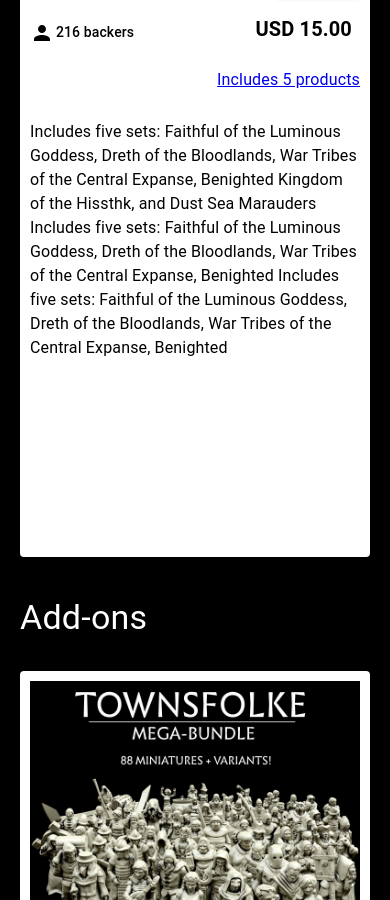
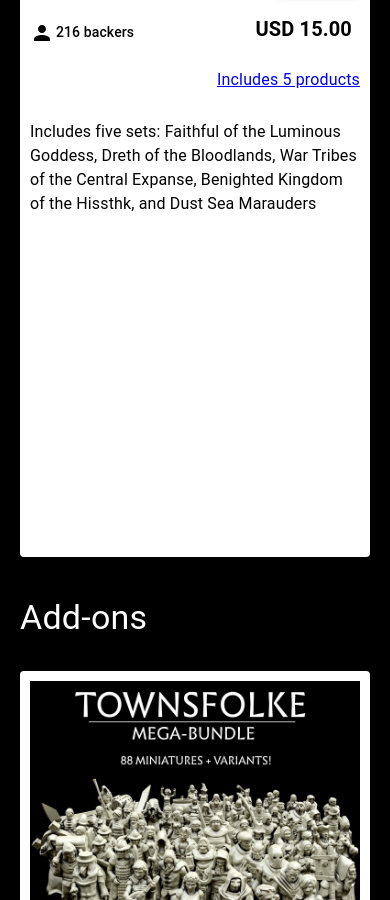
Before and after one commit to TLeobons/mini-factory, a React (Create React App) app: page / in a window 390 px wide. Shown: the part 2760-3660 px from the top of the page. Built offline with nearby package versions, Linux system fonts and the light colour scheme.

Commit message:
Mobile description truncate

```diff
--- a/src/home/HomePage.tsx
+++ b/src/home/HomePage.tsx
@@ -79,8 +79,15 @@ const useStyles = makeStyles((theme) => ({
     cursor: "pointer",
   },
 }));
-
+function getWindowDimensions() {
+  const { innerWidth: width, innerHeight: height } = window;
+  return {
+    width,
+    height
+  };
+}
 function HomePage() {
+  const [windowDimensions, setWindowDimensions] = useState(getWindowDimensions());
   const classes = useStyles();
   const pledgeRef = useRef<HTMLHeadingElement>(document.createElement("h4"));
   const addOnRef = useRef<HTMLHeadingElement>(document.createElement("h4"));
@@ -103,7 +110,7 @@ function HomePage() {
       price: "USD 15.00",
       includesText: "Includes 5 products",
       link: 'https://www.google.com/',
-      description: "Includes five sets: Faithful of the Luminous Goddess, Dreth of the Bloodlands, War Tribes of the Central Expanse, Benighted Kingdom of the Hissthk, and Dust Sea Marauders Includes five sets: Faithful of the Luminous Goddess, Dreth of the Bloodlands, War Tribes of the Central Expanse, Benighted Includes five sets: Faithful of the Luminous Goddess, Dreth of the Bloodlands, War Tribes of the Central Expanse, Benighted"
+      description: "Includes five sets: Faithful of the Luminous Goddess, Dreth of the Bloodlands, War Tribes of the Central Expanse, Benighted Kingdom of the Hissthk, and Dust Sea Marauders"
     }
   ];
 
@@ -113,7 +120,7 @@ function HomePage() {
       image: item,
       numberOfBackers: "216 backers",
       price: "USD 15.00",
-      description: "Includes five sets: Faithful of the Luminous Goddess, Dreth of the Bloodlands, War Tribes of the Central Expanse, Benighted Kingdom of the Hissthk, and Dust Sea Marauders Includes five sets: Faithful of the Luminous Goddess, Dreth of the Bloodlands, War Tribes of the Central Expanse, Benighted Kingdom of the Hissthk, and Dust Sea Marauders Includes five sets: Faithful of the Luminous Goddess, Dreth of the Bloodlands, War Tribes of the Central Expanse, Benighted Kingdom of the Hissthk, and Dust Sea Marauders Includes five sets: Faithful of the Luminous Goddess, Dreth of the Bloodlands, War Tribes of the Central Expanse, Benighted Kingdom of the Hissthk, and Dust Sea Marauders"
+      description: "Includes five sets: Faithful of the Luminous Goddess, Dreth of the Bloodlands, War Tribes of the Central Expanse, Benighted Kingdom of the Hissthk, and Dust Sea Marauders Includes five sets: Faithful of the Luminous Goddess, Dreth of the Bloodlands, War Tribes of the Central Expanse, Benighted Kingdom of the Hissthk, and Dust Sea Marauders Includes five sets: Faithful of the Luminous Goddess, Dreth of the Bloodlands, War Tribes of the Central Expanse, Benighted Kingdom of the Hissthk, and Dust Sea Marauders Includes five sets: Faithful of the Luminous Goddess, Dreth of the Bloodlands, War Tribes of the Central Expanse, Benighted Kingdom of the Hissthk, and Dust Sea Marauders Includes five sets: Faithful of the Luminous Goddess, Dreth of the Bloodlands, War Tribes of the Central Expanse, Benighted Kingdom of the Hissthk, and Dust Sea Marauders Includes five sets: Faithful of the Luminous Goddess, Dreth of the Bloodlands, War Tribes of the Central Expanse, Benighted Kingdom of the Hissthk, and Dust Sea Marauders Includes five sets: Faithful of the Luminous Goddess, Dreth of the Bloodlands, War Tribes of the Central Expanse, Benighted Kingdom of the Hissthk, and Dust Sea Marauders Includes five sets: Faithful of the Luminous Goddess, Dreth of the Bloodlands, War Tribes of the Central Expanse, Benighted Kingdom of the Hissthk, and Dust Sea Marauders"
     },
     {
       name: "Series 2 Sets",
@@ -161,6 +168,11 @@ function HomePage() {
   }
 
   useEffect(() => {
+    function handleResize() {
+      setWindowDimensions(getWindowDimensions());
+    }
+
+    window.addEventListener('resize', handleResize);
     window.onscroll = () => {
       if (window.pageYOffset > 550) {
         setVisible(true);
@@ -168,7 +180,8 @@ function HomePage() {
         setVisible(false);
       }
     };
-  }, [pledgeRef,addOnRef]);
+    return () => window.removeEventListener('resize', handleResize);
+  }, [pledgeRef,addOnRef,setWindowDimensions]);
 
   return (
     <Box>
@@ -259,7 +272,7 @@ function HomePage() {
                 item &&
                  (
                   <Grid item sm={4} xs={12} spacing={1}>
-                    <Pledge  data={item}/>
+                    <Pledge dimensions= {windowDimensions} data={item}/>
                   </Grid>
                 )
             )}
@@ -281,7 +294,7 @@ function HomePage() {
                 item &&
                  (
                   <Grid item sm={4} xs={12} spacing={1}>
-                    <Pledge  data={item}/>
+                    <Pledge dimensions= {windowDimensions} data={item}/>
                   </Grid>
                 )
             )}
```
